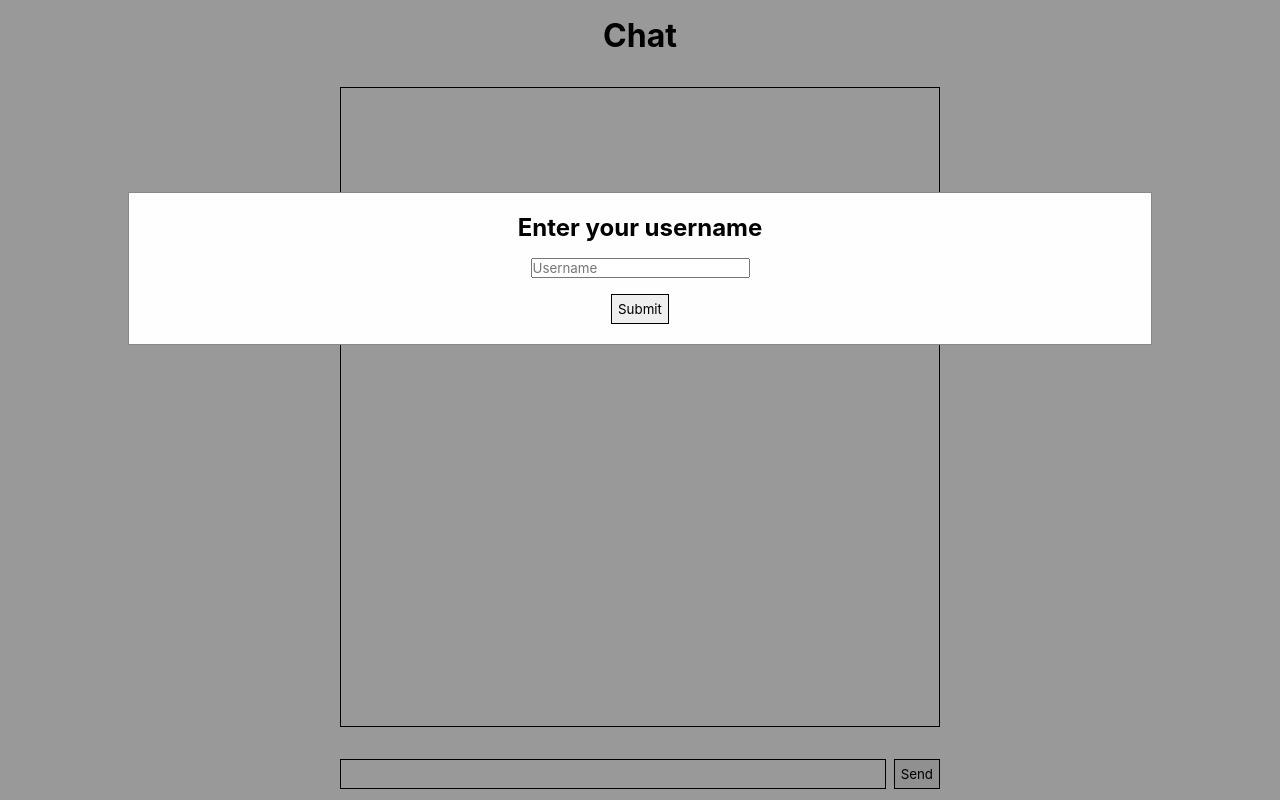
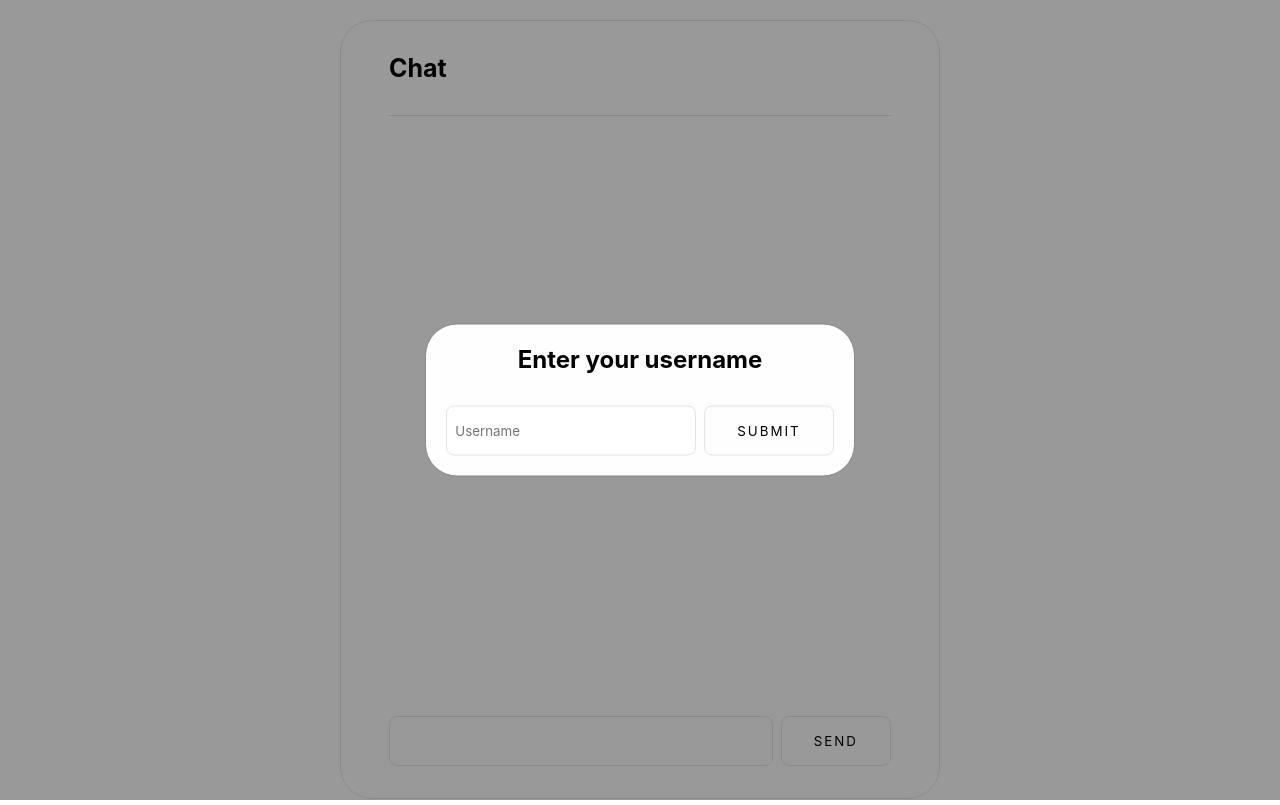
Before and after one commit to antoine-granier/rabbitmq-chat, a website built with Vite: page frontend/index.html in a window 1280 px wide. Built offline with nearby package versions, Linux system fonts and the light colour scheme.

Commit message:
update style

```diff
--- a/backend/server.js
+++ b/backend/server.js
@@ -9,7 +9,7 @@ const randomId = () => {
 
 const io = require("socket.io")(4000, {
   cors: {
-    origin: ["http://localhost:8080", "http://192.168.56.1:8080"],
+    origin: ["http://localhost:8080", "http://192.168.56.1:8080", "http://192.168.0.22:8080"],
   },
 });
 
--- a/frontend/index.html
+++ b/frontend/index.html
@@ -9,21 +9,28 @@
     <title>Websocket-RabbitMQ</title>
   </head>
   <body>
+    <header>
       <h1>Chat</h1>
+      <div class="name"></div>
+    </header>
     <div class="container"></div>
     <form class="controller">
-      <input type="text" id="message" autofocus />
+      <input type="text" id="message" />
       <button type="submit" class="btn-send">Send</button>
     </form>
     <form class="modal" id="username-form">
       <div class="modal-content">
         <h2>Enter your username</h2>
+        <div class="form-content">
           <input
             type="text"
             id="username-input"
             placeholder="Username"
-          required />
+            required
+            autofocus
+          />
           <button class="btn-send" type="submit">Submit</button>
+        </div>
       </div>
     </form>
   </body>
--- a/frontend/socket.js
+++ b/frontend/socket.js
@@ -6,6 +6,7 @@ const chat = document.querySelector(".container");
 const input = document.querySelector("#message");
 const form = document.querySelector(".controller");
 const body = document.getElementsByTagName("body")[0];
+const nameContainer = document.querySelector(".name")
 
 body.onload = () => {
   const sessionID = localStorage.getItem("sessionID");
@@ -17,6 +18,7 @@ body.onload = () => {
     if (input.value) {
       localStorage.setItem("username", input.value);
       form.style.display = "none";
+      nameContainer.textContent = input.value
       socket.auth = { sessionID: Number(sessionID), username: input.value };
       socket.connect();
     }
--- a/frontend/styles.css
+++ b/frontend/styles.css
@@ -8,48 +8,64 @@
 }
 body {
   width: 100%;
+  max-width: 600px;
   justify-content: center;
   align-items: center;
   display: flex;
   flex-direction: column;
-  padding: 1rem;
+  padding: 2rem 3rem;
+  border: 1px solid rgb(228, 228, 228);
+  margin: 20px auto 0 auto;
+  border-radius: 2rem;
 }
+
+header {
+  width: 100%;
+  display: flex;
+  align-items: center;
+  justify-content: space-between;
+  padding: 0 0 2rem 0;
+  border-bottom: 1px solid rgb(228, 228, 228);
+}
+
+h1 {
+  font-size: 25px;
+}
+
 .container {
   width: 100%;
-  max-width: 600px;
-  min-height: 80vh;
-  max-height: 80vh;
+  min-height: 75vh;
+  max-height: 75vh;
   overflow-wrap: normal;
   overflow-y: auto;
-  border: 1px solid black;
-  margin: 2rem 0;
   display: flex;
   flex-direction: column;
-  padding: 0.8rem;
+  padding: 1rem 0;
 }
 .controller {
   width: 100%;
-  max-width: 600px;
   display: flex;
   align-items: center;
-  flex-wrap: wrap;
+  gap: 0.5rem;
 }
+
 #message {
-  flex: 3;
+  width: 100%;
   outline: none;
-  margin-right: 0.5rem;
+  padding: 1rem 0.5rem;
+  border-radius: 0.5rem;
+  border: 1px solid rgb(228, 228, 228);
 }
-#btn-send {
-  flex: 1;
-  margin-left: 0.5rem;
+
+.btn-send {
   background: none;
   text-transform: uppercase;
   letter-spacing: 2px;
-}
-#message,
-.btn-send {
-  padding: 6px;
-  border: 1px solid black;
+  border: 1px solid rgb(228, 228, 228);
+  color: black;
+  padding: 1rem 2rem;
+  cursor: pointer;
+  border-radius: 0.5rem;
 }
 
 .modal {
@@ -69,10 +85,30 @@ body {
   flex-direction: column;
   justify-content: center;
   align-items: center;
-  gap: 1rem;
+  gap: 2rem;
   background-color: #fefefe;
-  margin: 15% auto;
+  margin: 0 auto;
+  position: relative;
+  top: 50%;
+  transform: translateY(-50%);
   padding: 20px;
   border: 1px solid #888;
-  width: 80%;
+  width: fit-content;
+  border-radius: 2rem;
 }
+
+.form-content {
+  display: flex;
+  align-items: center;
+  justify-content: center;
+  gap: 0.5rem;
+  flex-wrap: wrap;
+}
+
+#username-input {
+  min-width: 250px;
+  outline: none;
+  padding: 1rem 0.5rem;
+  border-radius: 0.5rem;
+  border: 1px solid rgb(228, 228, 228);
+}
```
Lines whose indentation alone changed are shown as unchanged.
